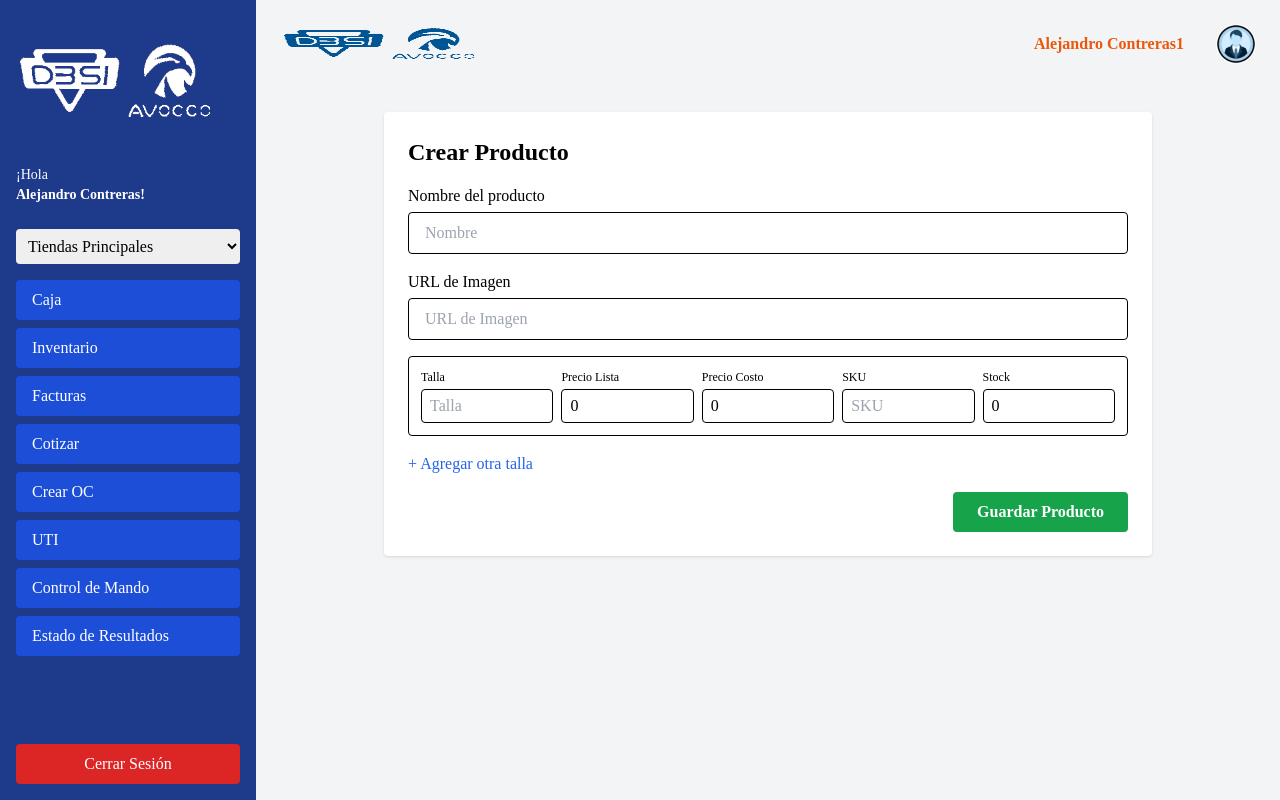
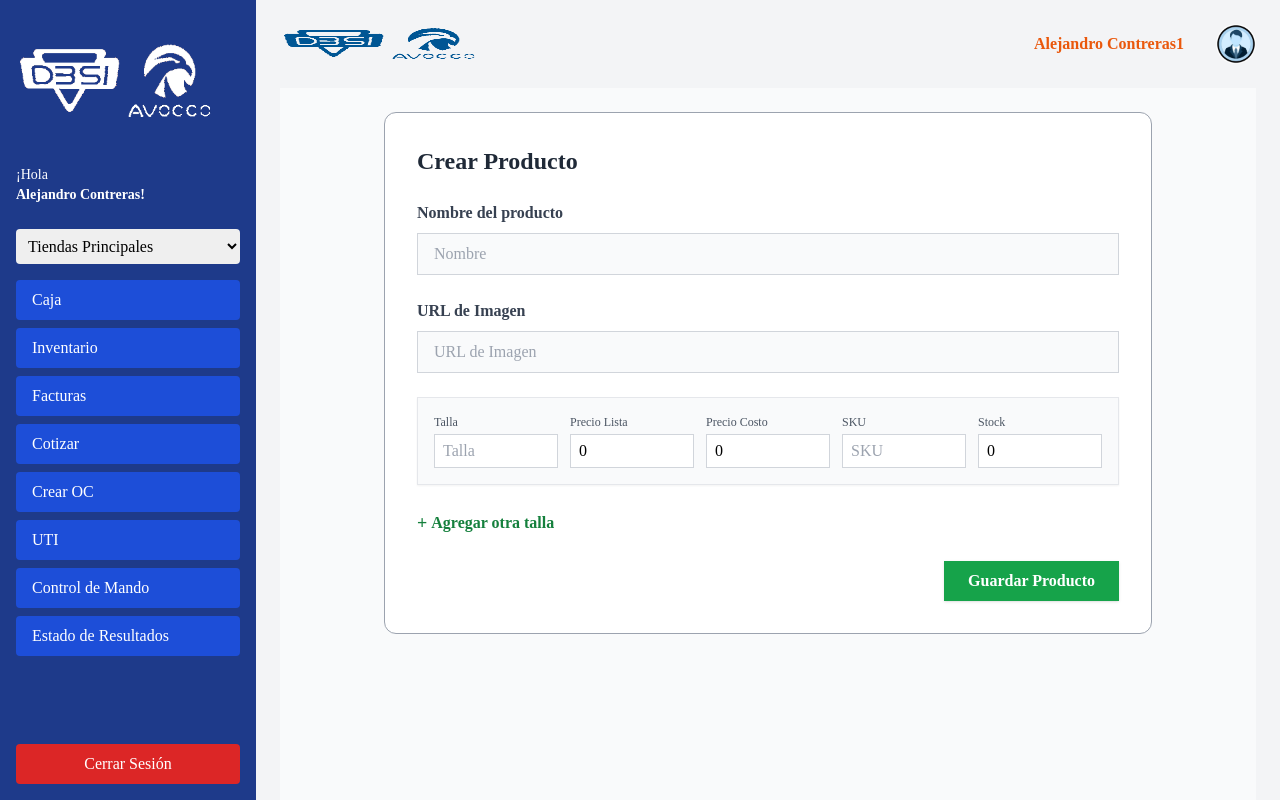
Before and after one commit to felipecalderon/d3si-front-v2, a Next.js app: page /HOME/inventory/create in a window 1280 px wide. Built offline with nearby package versions, Linux system fonts and the light colour scheme.

Commit message:
estilos al formulario de crear producto, se añaden alertas tambien por falta de datos, se pueden agregar y eliminar tallas, solo falt a modificar para agregar mas de un producto

```diff
--- a/src/app/HOME/inventory/create/page.tsx
+++ b/src/app/HOME/inventory/create/page.tsx
@@ -2,9 +2,9 @@ import CreateProductForm from "@/components/Forms/CreateProductForm"
 
 export default function CreateProductPage() {
     return (
-        <main className="p-6 flex-1">
-            <div className="bg-white shadow rounded p-6 max-w-3xl mx-auto">
-                <h1 className="text-2xl font-bold mb-4">Crear Producto</h1>
+        <main className="p-6 flex-1 bg-gray-50 min-h-screen">
+            <div className="bg-white shadow-black border border-gray-400 rounded-xl p-8 max-w-3xl mx-auto">
+                <h1 className="text-2xl font-bold mb-6 text-gray-800">Crear Producto</h1>
                 <CreateProductForm />
             </div>
         </main>
--- a/src/components/Forms/CreateProductForm.tsx
+++ b/src/components/Forms/CreateProductForm.tsx
@@ -100,93 +100,96 @@ export default function CreateProductForm() {
     }
 
     return (
-        <form onSubmit={handleSubmit} className="space-y-4">
+        <form onSubmit={handleSubmit} className="space-y-6">
             <div>
-                <label className="block font-medium mb-1">Nombre del producto</label>
+                <label className="block font-semibold mb-2 text-gray-700">Nombre del producto</label>
                 <input
                     type="text"
                     placeholder="Nombre"
                     value={formData.name}
                     onChange={(e) => handleFieldChange("name", e.target.value)}
-                    className="w-full border px-4 py-2 rounded"
+                    className="w-full border border-gray-300 px-4 py-2 rounded-lg bg-gray-50 focus:outline-none focus:ring-2 focus:ring-green-400 focus:border-green-400 transition"
                 />
-                {errors.name && <p className="text-red-500 text-xs">{errors.name}</p>}
+                {errors.name && <p className="text-red-500 text-xs mt-1">{errors.name}</p>}
             </div>
             <div>
-                <label className="block font-medium mb-1">URL de Imagen</label>
+                <label className="block font-semibold mb-2 text-gray-700">URL de Imagen</label>
                 <input
                     type="text"
                     placeholder="URL de Imagen"
                     value={formData.image}
                     onChange={(e) => handleFieldChange("image", e.target.value)}
-                    className="w-full border px-4 py-2 rounded"
+                    className="w-full border border-gray-300 px-4 py-2 rounded-lg bg-gray-50 focus:outline-none focus:ring-2 focus:ring-green-400 focus:border-green-400 transition"
                 />
-                {errors.image && <p className="text-red-500 text-xs">{errors.image}</p>}
+                {errors.image && <p className="text-red-500 text-xs mt-1">{errors.image}</p>}
             </div>
 
-            <div className="space-y-3">
+            <div className="space-y-4">
                 {formData.sizes.map((size, index) => (
-                    <div key={index} className="relative grid grid-cols-5 gap-2 border p-3 rounded">
+                    <div
+                        key={index}
+                        className="relative grid grid-cols-5 gap-3 border border-gray-200 bg-gray-50 p-4 rounded-lg shadow-sm"
+                    >
                         <div>
-                            <label className="block text-xs mb-1">Talla</label>
+                            <label className="block text-xs font-medium mb-1 text-gray-600">Talla</label>
                             <input
                                 type="text"
                                 placeholder="Talla"
                                 value={size.sizeNumber ?? ""}
                                 onChange={(e) => handleChange(index, "sizeNumber", e.target.value)}
-                                className="border px-2 py-1 rounded w-full"
+                                className="border border-gray-300 px-2 py-1 rounded-md w-full bg-white focus:outline-none focus:ring-2 focus:ring-green-400 focus:border-green-400 transition"
                             />
                             {errors.sizes[index]?.sizeNumber && (
-                                <p className="text-red-500 text-xs">{errors.sizes[index]?.sizeNumber}</p>
+                                <p className="text-red-500 text-xs mt-1">{errors.sizes[index]?.sizeNumber}</p>
                             )}
                         </div>
                         <div>
-                            <label className="block text-xs mb-1">Precio Lista</label>
+                            <label className="block text-xs font-medium mb-1 text-gray-600">Precio Lista</label>
                             <input
                                 type="number"
                                 placeholder="Precio Lista"
                                 value={size.priceList}
                                 onChange={(e) => handleChange(index, "priceList", Number(e.target.value))}
-                                className="border px-2 py-1 rounded w-full"
+                                className="border border-gray-300 px-2 py-1 rounded-md w-full bg-white focus:outline-none focus:ring-2 focus:ring-green-400 focus:border-green-400 transition"
                             />
                             {errors.sizes[index]?.priceList && (
                                 <p className="text-red-500 text-xs">{errors.sizes[index]?.priceList}</p>
                             )}
                         </div>
                         <div>
-                            <label className="block text-xs mb-1">Precio Costo</label>
+                            <label className="block text-xs font-medium mb-1 text-gray-600">Precio Costo</label>
                             <input
                                 type="number"
                                 placeholder="Precio Costo"
                                 value={size.priceCost}
                                 onChange={(e) => handleChange(index, "priceCost", Number(e.target.value))}
-                                className="border px-2 py-1 rounded w-full"
+                                className="border border-gray-300 px-2 py-1 rounded-md w-full bg-white focus:outline-none focus:ring-2 focus:ring-green-400 focus:border-green-400 transition"
                             />
                             {errors.sizes[index]?.priceCost && (
                                 <p className="text-red-500 text-xs">{errors.sizes[index]?.priceCost}</p>
                             )}
                         </div>
                         <div>
-                            <label className="block text-xs mb-1">SKU</label>
+                            <label className="block text-xs font-medium mb-1 text-gray-600">SKU</label>
                             <input
                                 type="text"
                                 placeholder="SKU"
                                 value={size.sku}
                                 onChange={(e) => handleChange(index, "sku", e.target.value)}
-                                className="border px-2 py-1 rounded w-full"
+                                className="border border-gray-300 px-2 py-1 rounded-md w-full bg-white focus:outline-none focus:ring-2 focus:ring-green-400 focus:border-green-400 transition"
                             />
                             {errors.sizes[index]?.sku && (
                                 <p className="text-red-500 text-xs">{errors.sizes[index]?.sku}</p>
                             )}
                         </div>
                         <div>
-                            <label className="block text-xs mb-1">Stock</label>
+                            <label className="block text-xs font-medium mb-1 text-gray-600">Stock</label>
                             <input
                                 type="number"
                                 placeholder="Stock"
                                 value={size.stockQuantity}
                                 onChange={(e) => handleChange(index, "stockQuantity", Number(e.target.value))}
-                                className="border px-2 py-1 rounded w-full"
+                                className="border border-gray-300 px-2 py-1 rounded-md w-full bg-white focus:outline-none focus:ring-2 focus:ring-green-400 focus:border-green-400 transition"
                             />
                             {errors.sizes[index]?.stockQuantity && (
                                 <p className="text-red-500 text-xs">{errors.sizes[index]?.stockQuantity}</p>
@@ -197,7 +200,7 @@ export default function CreateProductForm() {
                             <button
                                 type="button"
                                 onClick={() => removeSize(index)}
-                                className="absolute top-1 right-1 bg-red-500 text-white text-xs px-2 py-1 rounded-full hover:bg-red-600"
+                                className="absolute top-2 right-2 bg-red-500 text-white text-xs px-2 py-1 rounded-full hover:bg-red-600 shadow"
                                 title="Eliminar esta talla"
                             >
                                 ✕
@@ -207,15 +210,19 @@ export default function CreateProductForm() {
                 ))}
             </div>
 
-            <button type="button" onClick={addSize} className="text-blue-600 font-medium hover:underline">
-                + Agregar otra talla
+            <button
+                type="button"
+                onClick={addSize}
+                className="flex items-center gap-1 text-green-700 font-semibold hover:underline hover:text-green-900 transition"
+            >
+                <span className="text-lg">+</span> Agregar otra talla
             </button>
 
             <div className="flex justify-end">
                 <button
                     type="submit"
                     disabled={isPending || hasErrors(errors)}
-                    className={`bg-green-600 hover:bg-green-700 text-white font-semibold px-6 py-2 rounded ${
+                    className={`bg-green-600 hover:bg-green-700 text-white font-semibold px-6 py-2 rounded-lg shadow transition ${
                         isPending || hasErrors(errors) ? "opacity-50 cursor-not-allowed" : ""
                     }`}
                 >
```
